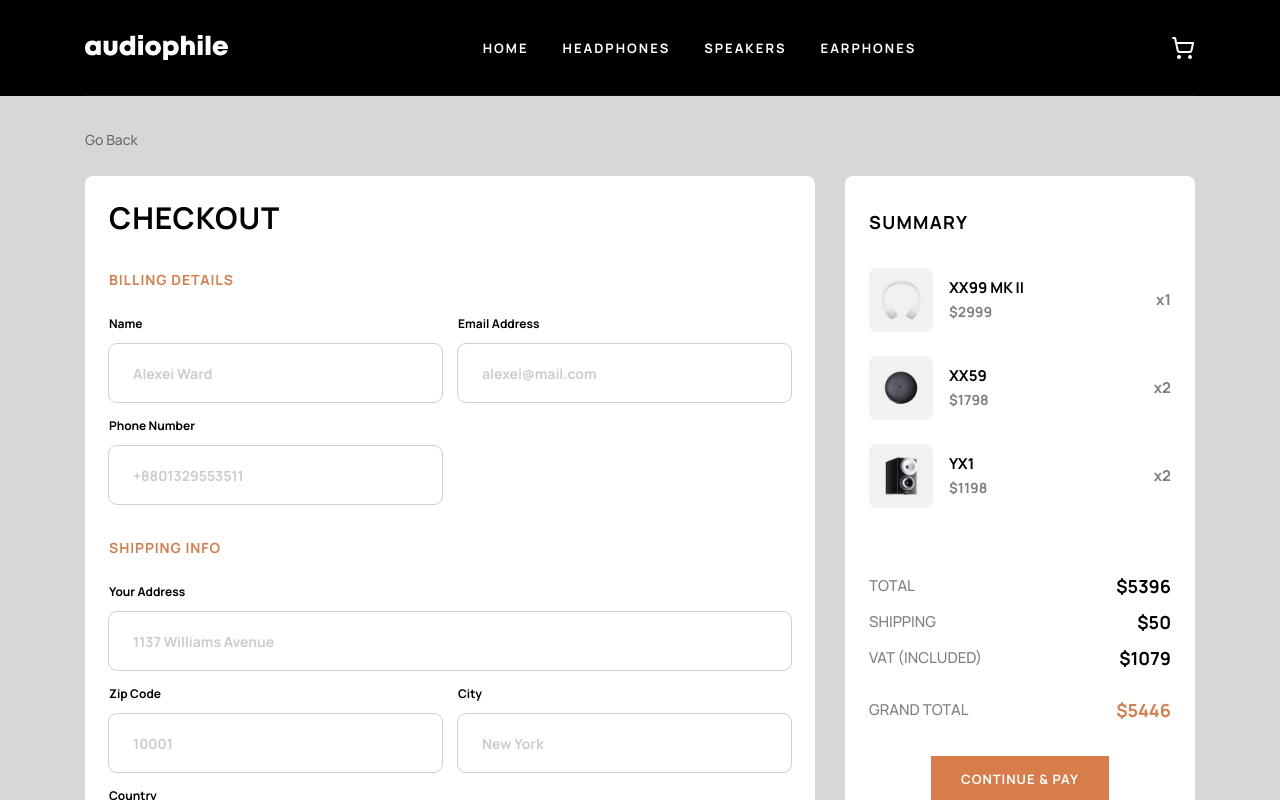
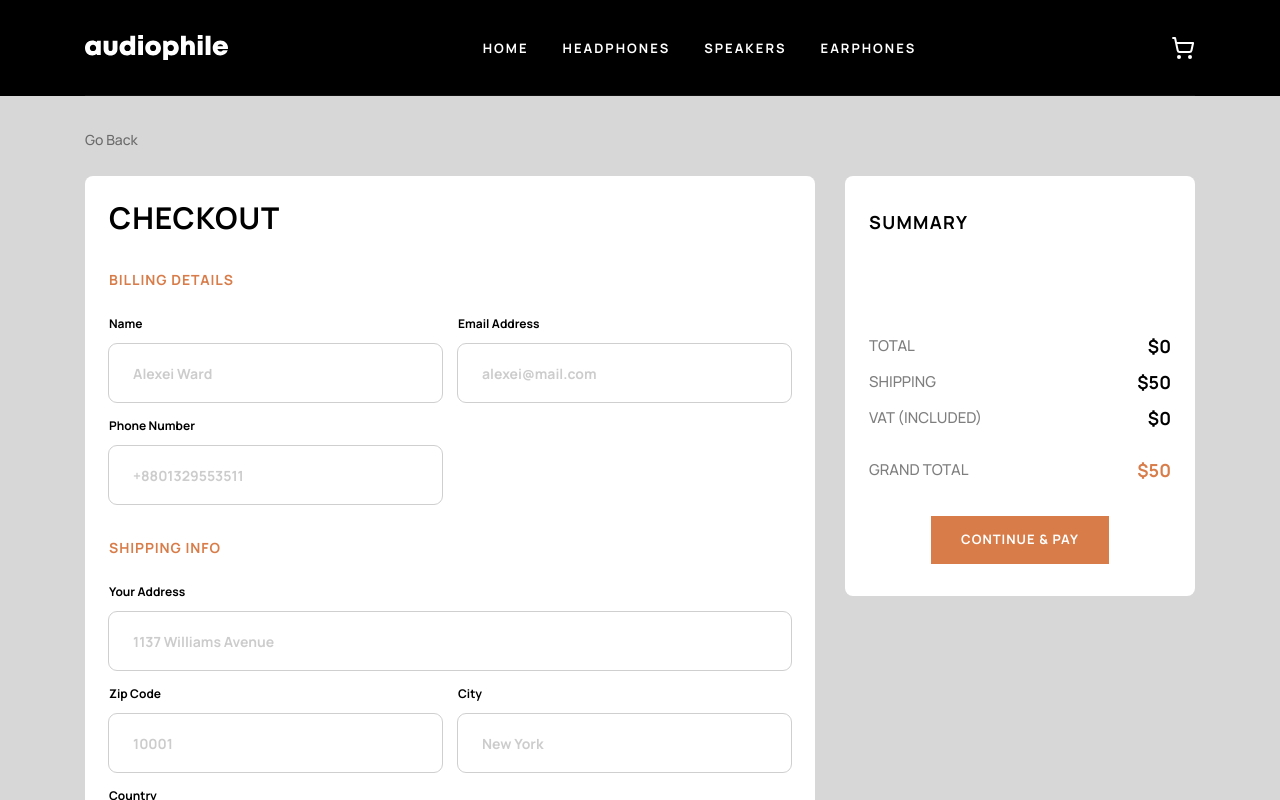
Before and after one commit to ahnafmottaki/audiofile-ecommerce, a React (Vite) app in the folder client/: page /checkout in a window 1280 px wide. Shown: the top 800 px of the page. Built offline with nearby package versions, Linux system fonts and the light colour scheme.

Commit message:
save and extract from localstorage for persistant cart

```diff
--- a/client/src/components/Cart.tsx
+++ b/client/src/components/Cart.tsx
@@ -1,14 +1,15 @@
 import { createPortal } from "react-dom";
-import imageOne from "/cart/image-xx59-headphones.jpg";
-import imageTwo from "/cart/image-yx1-earphones.jpg";
-import imageThree from "/cart/image-zx9-speaker.jpg";
 import type { FC, MouseEvent, ReactNode } from "react";
 import QuantityAction from "./QuantityAction";
 import ShowStat from "./ShowStat";
 import { Link, useLocation } from "react-router";
 import ProductStat from "./ProductStat";
 import { useAppDispatch, useAppSelector } from "../store/hooks";
-import { decreaseQuantity, increaseQuantity } from "../features/cart";
+import {
+  clearCart,
+  decreaseQuantity,
+  increaseQuantity,
+} from "../features/cart";
 
 const CartContentWrapper = ({
   children,
@@ -65,7 +66,10 @@ const Cart: FC<CartProps> = ({ cartShowHandler }) => {
             <h3 className="font-bold text-lg tracking-[1.29px] uppercase">
               cart (<span>{items.length}</span>)
             </h3>
-            <button className="font-medium text-[15px] leading-6 opacity-50 underline cursor-pointer">
+            <button
+              className="font-medium text-[15px] leading-6 opacity-50 underline cursor-pointer"
+              onClick={() => dispatch(clearCart())}
+            >
               Remove All
             </button>
           </div>
--- a/client/src/features/cart/index.ts
+++ b/client/src/features/cart/index.ts
@@ -12,7 +12,8 @@ interface Cart {
   shippingCost: number;
   vat: number;
 }
-const initialState: Cart = {
+const initialState: Cart = (localStorage.getItem("cart") &&
+  JSON.parse(localStorage.getItem("cart")!)) || {
   items: [],
   total: 0,
   shippingCost: 50,
--- a/client/src/layouts/RootLayout.tsx
+++ b/client/src/layouts/RootLayout.tsx
@@ -1,8 +1,15 @@
 import { Outlet } from "react-router";
 import Footer from "../components/Footer";
 import Header from "../components/Header";
+import { useEffect } from "react";
+import { useAppSelector } from "../store/hooks";
+const RootLayout = () => {
+  const cart = useAppSelector((state) => state.cart);
 
-const RootLayout = () => {
+  useEffect(() => {
+    localStorage.setItem("cart", JSON.stringify(cart));
+  }, [cart]);
+
   return (
     <>
       <Header />
--- a/client/src/pages/Checkout.tsx
+++ b/client/src/pages/Checkout.tsx
@@ -1,20 +1,18 @@
-import type { ReactNode } from "react";
+import type { FC, ReactNode } from "react";
 import GoBack from "../components/GoBack";
 import Input from "../components/Input";
 import Radio from "../components/Radio";
-import imageOne from "/cart/image-xx59-headphones.jpg";
-import imageTwo from "/cart/image-yx1-earphones.jpg";
-import imageThree from "/cart/image-zx9-speaker.jpg";
 import ProductStat from "../components/ProductStat";
 import ShowStat from "../components/ShowStat";
+import { useAppSelector } from "../store/hooks";
 
-const CheckoutItemWrapper = ({
+interface CheckoutItemWrapperProps {
+  label: string;
+  children: ReactNode;
+}
+const CheckoutItemWrapper: FC<CheckoutItemWrapperProps> = ({
   label,
   children,
-}: {
-  label: string;
-
-  children: ReactNode;
 }) => {
   return (
     <div className={"space-y-6 "}>
@@ -26,11 +24,52 @@ const CheckoutItemWrapper = ({
   );
 };
 
-const CART = [
-  { src: imageOne, name: "XX99 MK II", price: 2999, quantity: 1 },
-  { src: imageTwo, name: "XX59", price: 899, quantity: 2 },
-  { src: imageThree, name: "YX1", price: 599, quantity: 2 },
-];
+const CheckoutSummary = () => {
+  const { items, total, vat, shippingCost } = useAppSelector(
+    (state) => state.cart,
+  );
+  const totalVat = vat * total;
+  const grandTotal = (total * 100 + totalVat + shippingCost * 100) / 100;
+  return (
+    <div className="mt-8 py-8 lg:mt-0 px-6 rounded-lg bg-white lg:max-w-[350px] lg:w-full">
+      <h1 className="font-bold text-lg tracking-[1.29px] uppercase">summary</h1>
+      <div className="py-8 space-y-6">
+        {items.map((item) => (
+          <ProductStat
+            key={item.id}
+            name={item.name}
+            price={item.price}
+            quantity={item.quantity}
+            src={item.image}
+          >
+            <span className="font-bold text-[15px] leading-6 opacity-50">
+              x{item.quantity}
+            </span>
+          </ProductStat>
+        ))}
+      </div>
+      <div className="mt-8 mb-6 space-y-2">
+        <ShowStat statName="Total" statResult={"$" + total.toString()} />
+        <ShowStat
+          statName="shipping"
+          statResult={"$" + shippingCost.toString()}
+        />
+        <ShowStat
+          statName="Vat (included)"
+          statResult={"$" + String(totalVat / 100)}
+        />
+      </div>
+      <ShowStat
+        statName="grand total"
+        statResult={"$" + String(grandTotal)}
+        className="text-primary"
+      />
+      <button className="button primary mt-8 block mx-auto">
+        continue & pay
+      </button>
+    </div>
+  );
+};
 
 const Checkout = () => {
   return (
@@ -134,33 +173,7 @@ const Checkout = () => {
               </CheckoutItemWrapper>
             </form>
           </div>
-          <div className="mt-8 py-8 lg:mt-0 px-6 rounded-lg bg-white lg:max-w-[350px] lg:w-full">
-            <h1 className="font-bold text-lg tracking-[1.29px] uppercase">
-              summary
-            </h1>
-            <div className="py-8 space-y-6">
-              {CART.map((item) => (
-                <ProductStat {...item} key={item.name}>
-                  <span className="font-bold text-[15px] leading-6 opacity-50">
-                    x{item.quantity}
-                  </span>
-                </ProductStat>
-              ))}
-            </div>
-            <div className="mt-8 mb-6 space-y-2">
-              <ShowStat statName="Total" statResult="$5396" />
-              <ShowStat statName="shipping" statResult="$50" />
-              <ShowStat statName="Vat (included)" statResult="$1079" />
-            </div>
-            <ShowStat
-              statName="grand total"
-              statResult="$5446"
-              className="text-primary"
-            />
-            <button className="button primary mt-8 block mx-auto">
-              continue & pay
-            </button>
-          </div>
+          <CheckoutSummary />
         </div>
       </div>
     </section>
```
